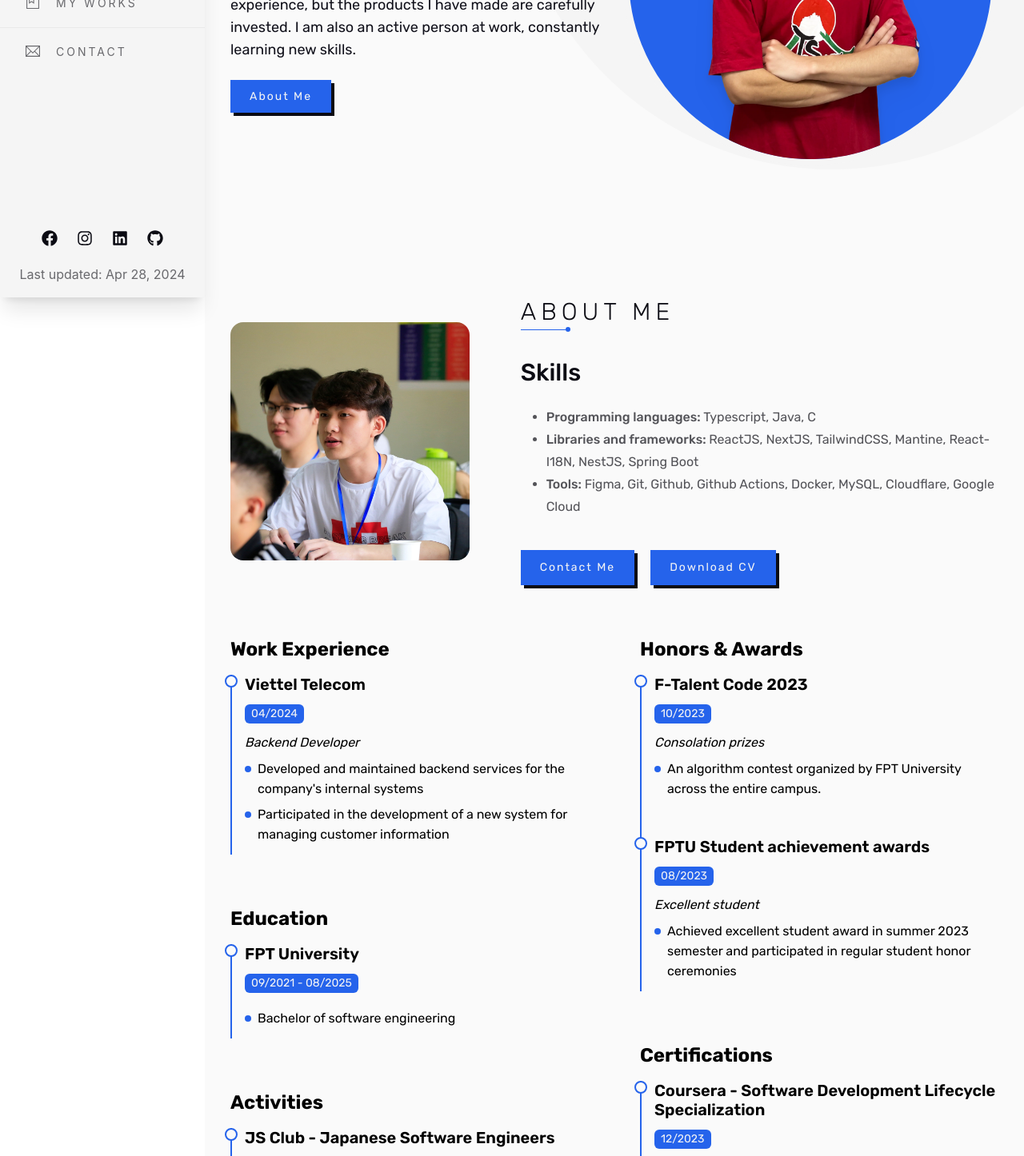
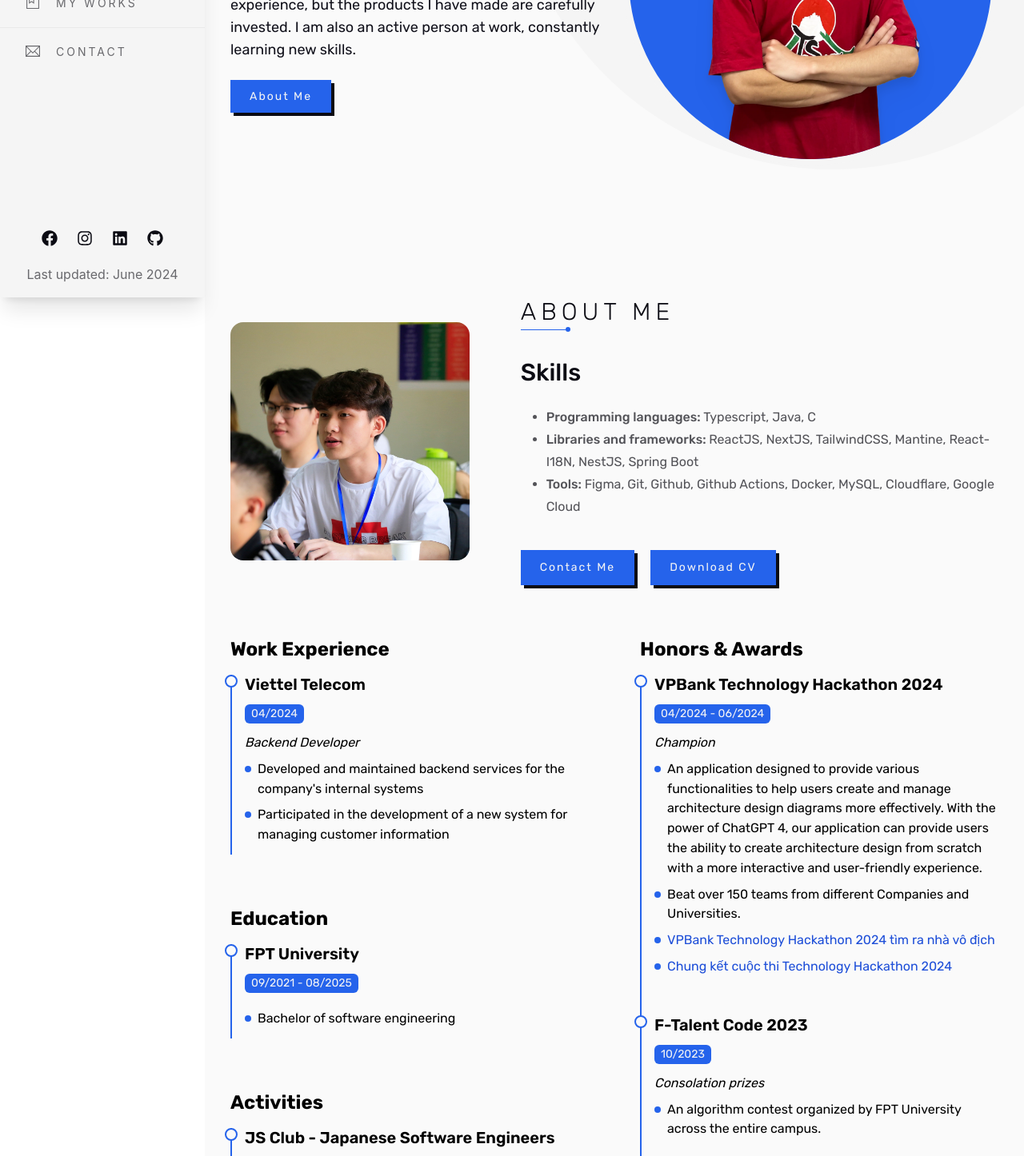
Before and after one commit to LiusDev/personal-portfolio, a Next.js app: page / in a window 1280 px wide. Shown: the part 428-1874 px from the top of the page at 80% size. Built offline with nearby package versions, Linux system fonts and the light colour scheme.

Commit message:
feat: vpbank hackathon

```diff
--- a/src/components/layout/SideBar.tsx
+++ b/src/components/layout/SideBar.tsx
@@ -144,7 +144,7 @@ const SideBar = ({ className }: { className?: string }) => {
                     ))}
                 </ul>
                 <p className="flex items-center justify-center text-tertiary-dark/60 dark:text-secondary-dark/60 transition-all duration-300">
-                    Last updated: Apr 28, 2024
+                    Last updated: June 2024
                 </p>
             </div>
         </aside>
--- a/src/components/section/About.tsx
+++ b/src/components/section/About.tsx
@@ -63,6 +63,17 @@ const activities = [
 ]
 
 const awards = [
+    {
+        title: "VPBank Technology Hackathon 2024",
+        time: "04/2024 - 06/2024",
+        position: "Champion",
+        details: [
+            "An application designed to provide various functionalities to help users create and manage architecture design diagrams more effectively. With the power of ChatGPT 4, our application can provide users the ability to create architecture design from scratch with a more interactive and user-friendly experience.",
+            "Beat over 150 teams from different Companies and Universities.",
+            <a href="https://vnexpress.net/vpbank-technology-hackathon-2024-tim-ra-nha-vo-dich-4755630.html" target="_blank" rel="noopener">VPBank Technology Hackathon 2024 tìm ra nhà vô địch</a>,
+            <a href="https://www.baogiaothong.vn/chung-ket-cuoc-thi-technology-hackathon-2024-hanh-trinh-kien-tao-tuong-lai-cung-vpbank-192240607102843928.htm" target="_blank" rel="noopener">Chung kết cuộc thi Technology Hackathon 2024</a>
+        ],
+    },
     {
         title: "F-Talent Code 2023",
         time: "10/2023",
--- a/src/pages/api/hello.ts
+++ /dev/null
@@ -1,13 +0,0 @@
-// Next.js API route support: https://nextjs.org/docs/api-routes/introduction
-import type { NextApiRequest, NextApiResponse } from "next";
-
-type Data = {
-  name: string;
-};
-
-export default function handler(
-  req: NextApiRequest,
-  res: NextApiResponse<Data>,
-) {
-  res.status(200).json({ name: "John Doe" });
-}
```
